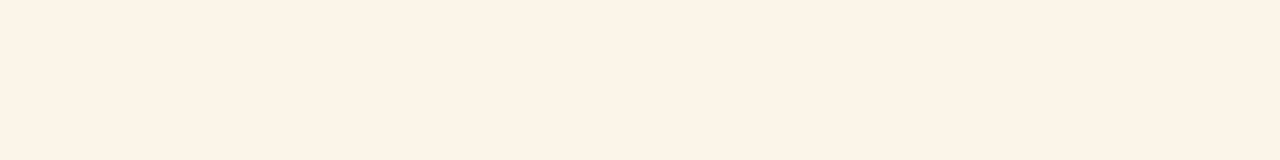
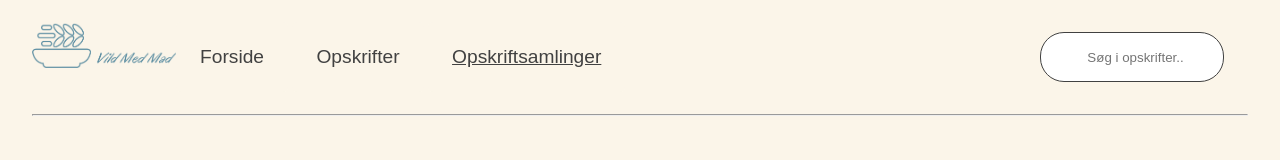
Before and after one commit to DimiGreens/Vild_med_mad, a plain HTML site: page opskriftSamling.html in a window 1280 px wide. Drawn offline with Linux system fonts and the light colour scheme.

Commit message:
navbar styling

```diff
--- a/assets/css/style.css
+++ b/assets/css/style.css
@@ -31,18 +31,48 @@ nav {
     justify-content: space-between;
     gap: 50px;
     align-items: center;
+padding-left: var(--smSpacer);
+padding-right: var(--smSpacer);
+
+
 }
 
 nav a {
     color: var(--fakeBlack);
+    padding: var(--smSpacer);
+  text-align: center;
+  text-decoration: none;
+    display: inline-block;
+    font-size: 1.2rem;
+    border-radius: 5px;
+
 }
 
 input {
-    width: 30%;
+    width: 15%;
     float: right;
+    padding: 0;
+    border-radius: var(--smSpacer);
+    margin: var(--smSpacer);
+    border: 1px solid var(--fakeBlack);
+    height: var(--mdSpacer);
+    text-align: center;
+    background-color: white;
 }
 
 .navbar img {
     width: var(--xlSpacer);
     float: left;
+
 }
+.active {
+
+    color: var(--fakeBlack);
+        text-decoration: underline;
+}
+
+/* hr styling */
+header hr{
+    margin-left: var(--smSpacer);
+    margin-right: var(--smSpacer);
+}
--- a/opskriftSamling.html
+++ b/opskriftSamling.html
@@ -8,7 +8,19 @@
     <script src="./assets/js/app.js" defer></script>
   </head>
   <body>
-    <header></header>
+    <header>
+          <nav class="navbar">
+            <div>
+              <img src="./assets/img/Logo.png" alt="Logo">
+              <a href="index.html">Forside</a>
+              <a href="opskrifter.html">Opskrifter</a>
+              <a href="opskriftSamling.html" class="active">Opskriftsamlinger</a>
+            </div>
+            <input type="text" placeholder="  Søg i opskrifter..">
+
+          </nav>
+          <hr>
+    </header>
     <main></main>
     <footer></footer>
   </body>
```
Also changed, not shown: index.html (+10 -10 lines), opskrift.html (+12 -1 lines), opskrifter.html (+14 -1 lines), assets/img/search-solid.svg (added).
